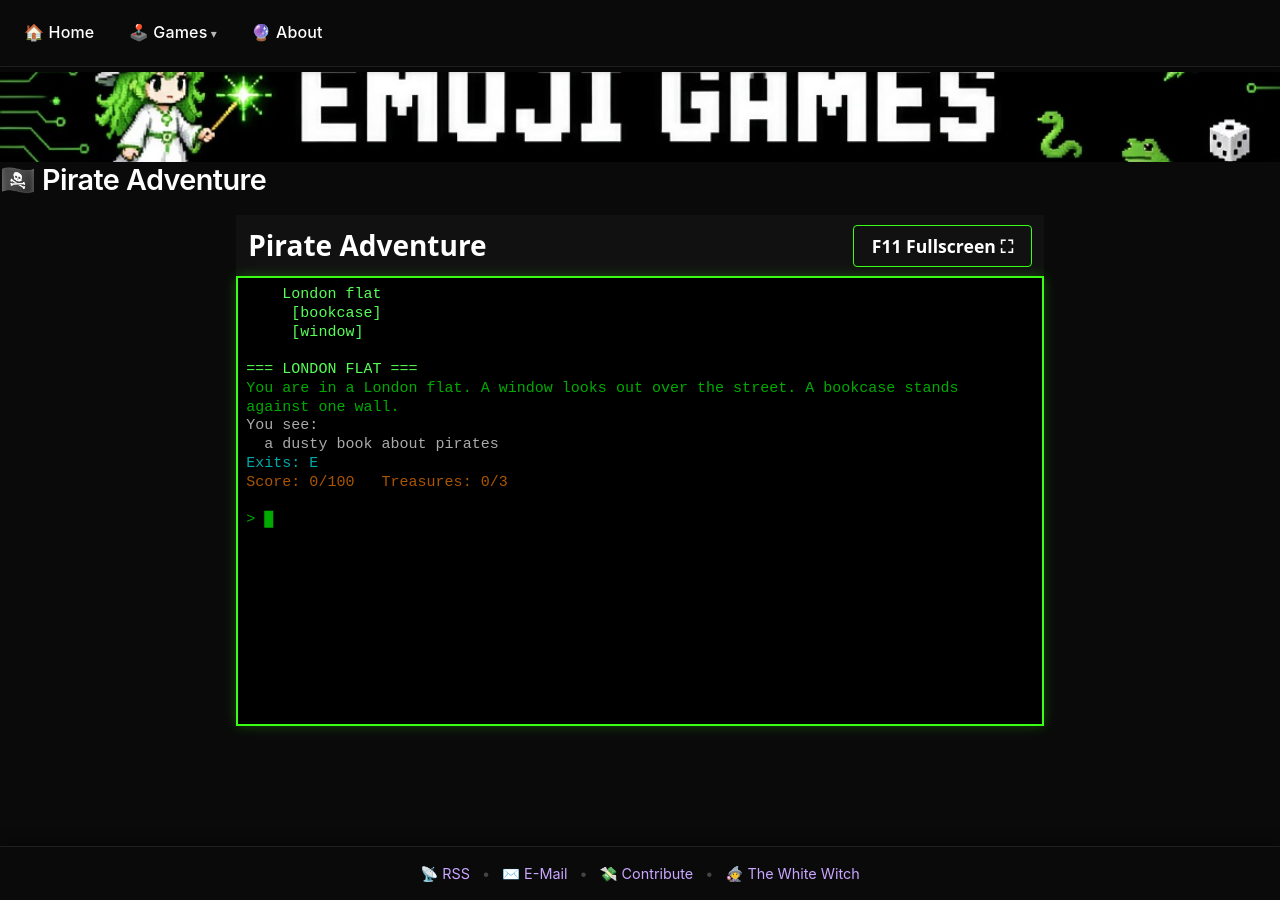
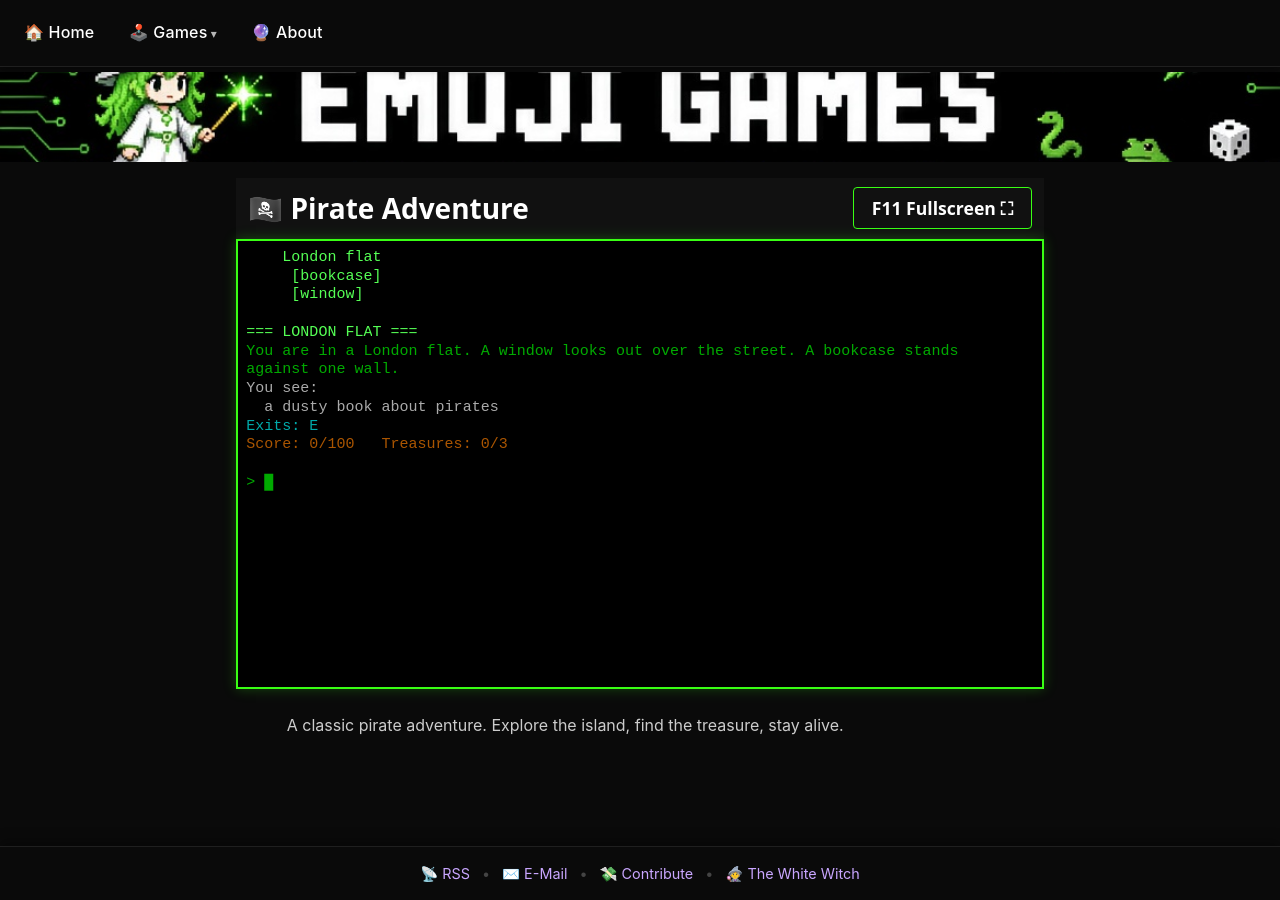
Before and after one commit to TheWhiteWitchTM/emojigames, a Jekyll site: the page built from games/pirate/index.md, in a window 1280 px wide and 900 px high. Built offline with Jekyll 4.4.1, drawn with Linux system fonts in a browser that asks for light colours.

Commit message:
Update index.md

```diff
--- a/games/pirate/index.md
+++ b/games/pirate/index.md
@@ -1,14 +1,13 @@
 ---
-layout: default
-title: Pirate Adventure
-description: Scott Adams' Pirate Adventure (1978) with ANSI terminal graphics.
-permalink: /games/pirate/
+layout: game
+title: 🏴‍☠️ Pirate Adventure
+description: 🏴‍☠️ Sail the seas, find treasure, avoid the monsters.
 image: /games/pirate/box.jpg
 ---
 
-# 🏴‍☠️ Pirate Adventure
+<div id="game"></div>
 
-<div id="game"></div>
+A classic pirate adventure. Explore the island, find the treasure, stay alive.
 
 <script src="{{ '/assets/js/components.js' | relative_url }}"></script>
 <script src="{{ '/assets/js/terminal.js' | relative_url }}"></script>
```
